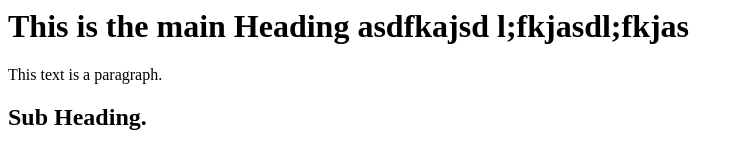
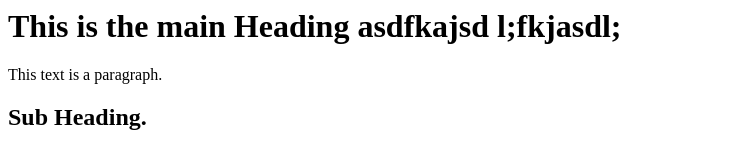
Before and after one commit to whitworth-bn/AR324-Web-Design, a plain HTML site: page index.html in a window 1280 px wide. Shown: the top 151 px of the page, without its empty margins (0-743 px from the left). Drawn offline with Linux system fonts and the light colour scheme.

Commit message:
Update index.html

```diff
--- a/index.html
+++ b/index.html
@@ -1,6 +1,6 @@
 <html>
 	<body>
-	<h1> This is the main Heading asdfkajsd l;fkjasdl;fkjas  </h1>
+	<h1> This is the main Heading asdfkajsd l;fkjasdl;</h1>
 	<p>This text is a paragraph. </p>
 	<h2>Sub Heading.</h2>
 <p> another paragraph. </p>
```
